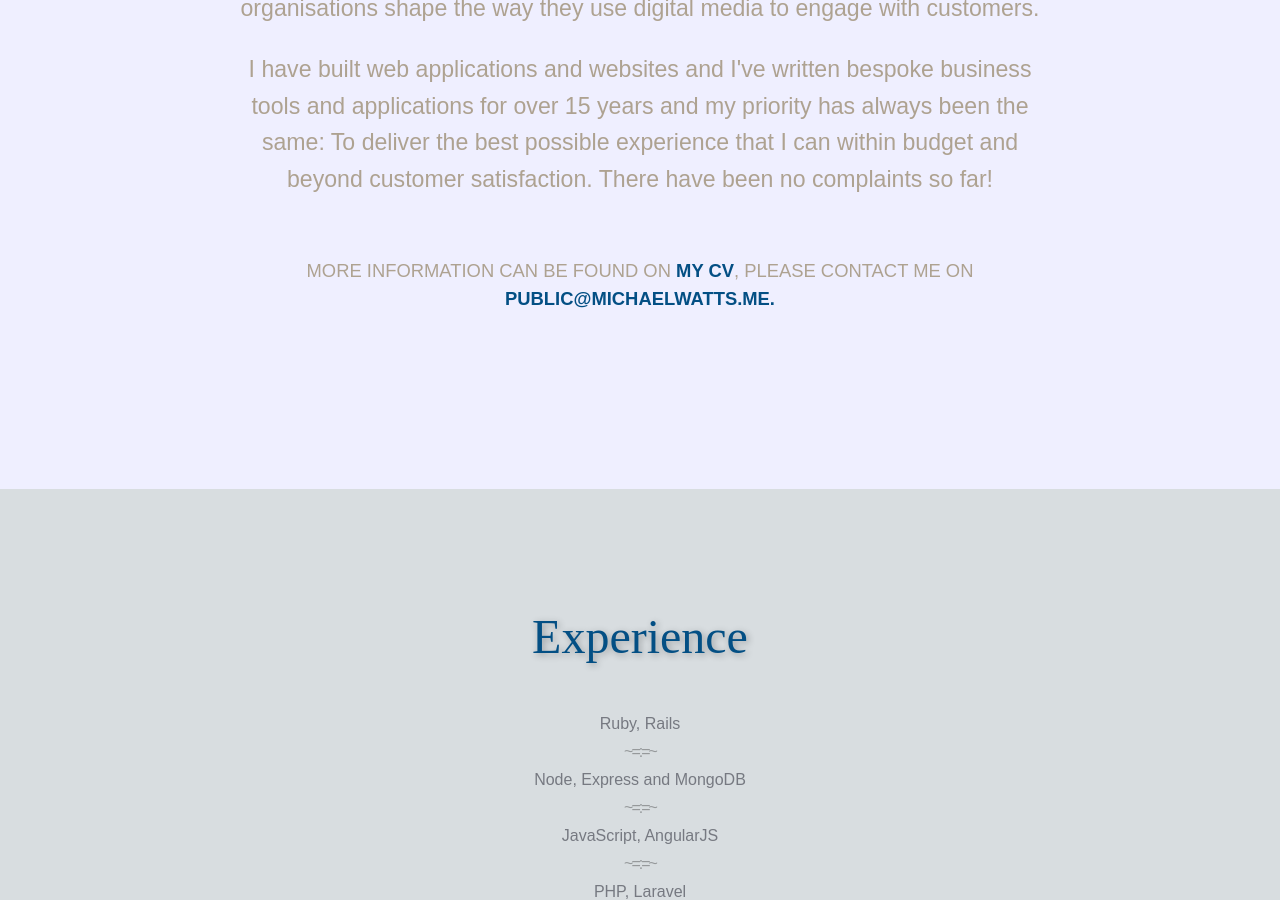
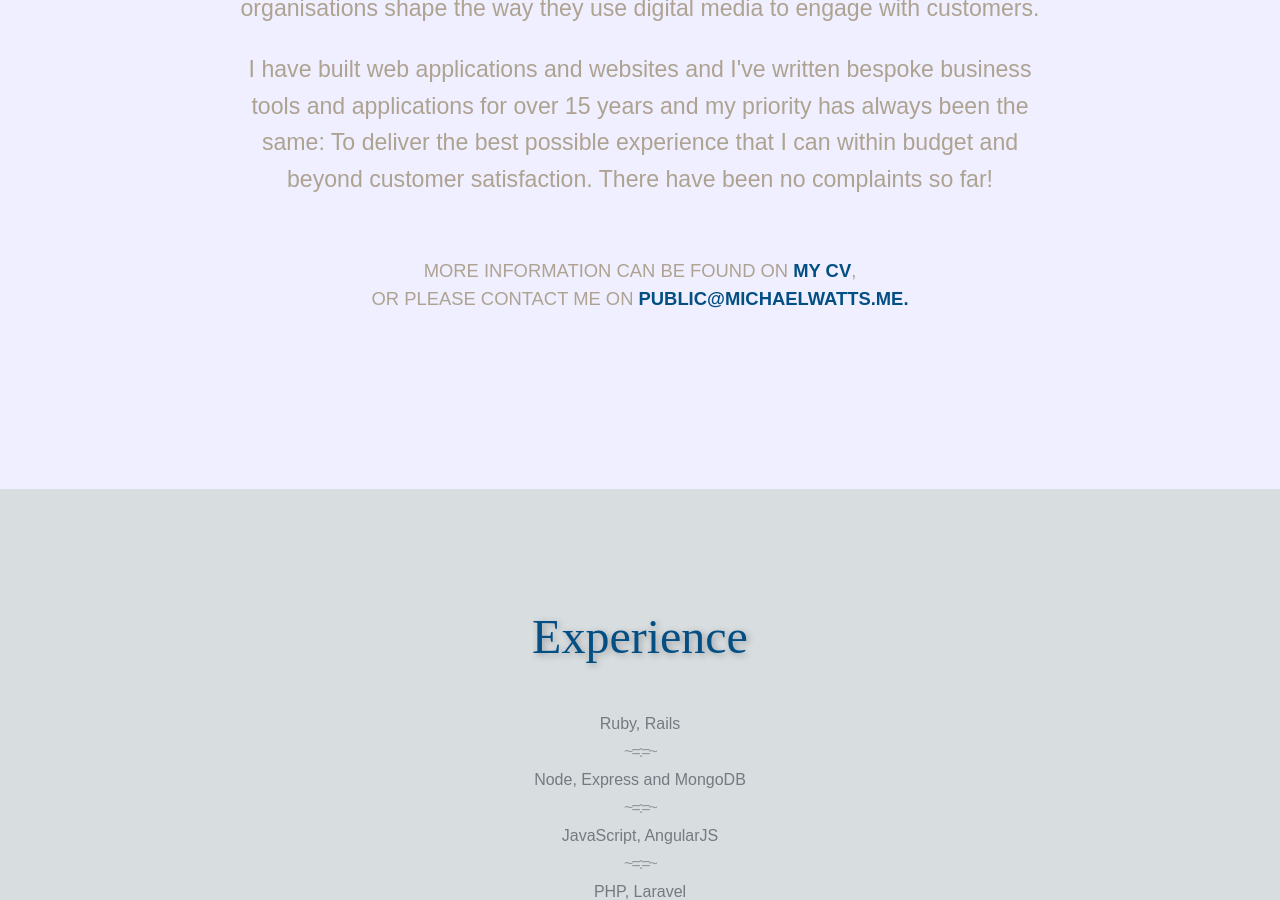
Before and after one commit to mj-watts/michaelwatts.me-website, a Jekyll site: the page index.html, which Jekyll copies as it is, in a window 1280 px wide and 900 px high, scrolled down 468 px. Built offline with Jekyll 4.4.1, drawn with Linux system fonts in a browser that asks for light colours.

Commit message:
Update index.html

```diff
--- a/index.html
+++ b/index.html
@@ -246,7 +246,7 @@
       <h2 class="lead">I love writing code.</h2>
       <p class="lead">Throughout my career I have been lucky enough to help companies and organisations shape the way they use digital media to engage with customers.</p>
       <p class="lead">I have built web applications and websites and I've written bespoke business tools and applications for over 15 years and my priority has always been the same: To deliver the best possible experience that I can within budget and beyond customer satisfaction. There have been no complaints so far!</p>
-      <p class="more-info">More information can be found on <a href="https://stackoverflow.com/cv/michaelwatts">my CV</a>, please contact me on <a href="mailto:public@michaelwatts.me." target="_blank">public@michaelwatts.me.</a>
+      <p class="more-info">More information can be found on <a href="https://stackoverflow.com/cv/michaelwatts">my CV</a>, <br> or please contact me on <a href="mailto:public@michaelwatts.me." target="_blank">public@michaelwatts.me.</a>
     </div>
     </header>
 
```
